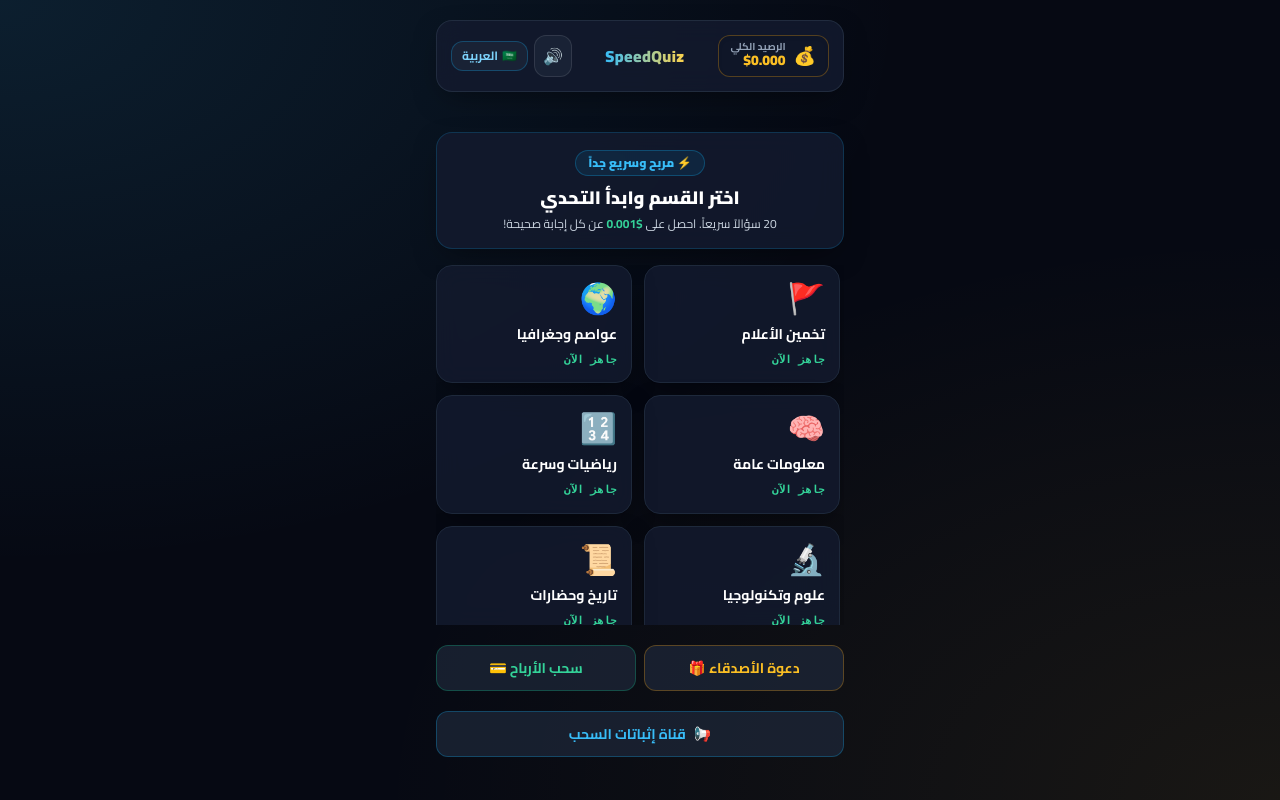
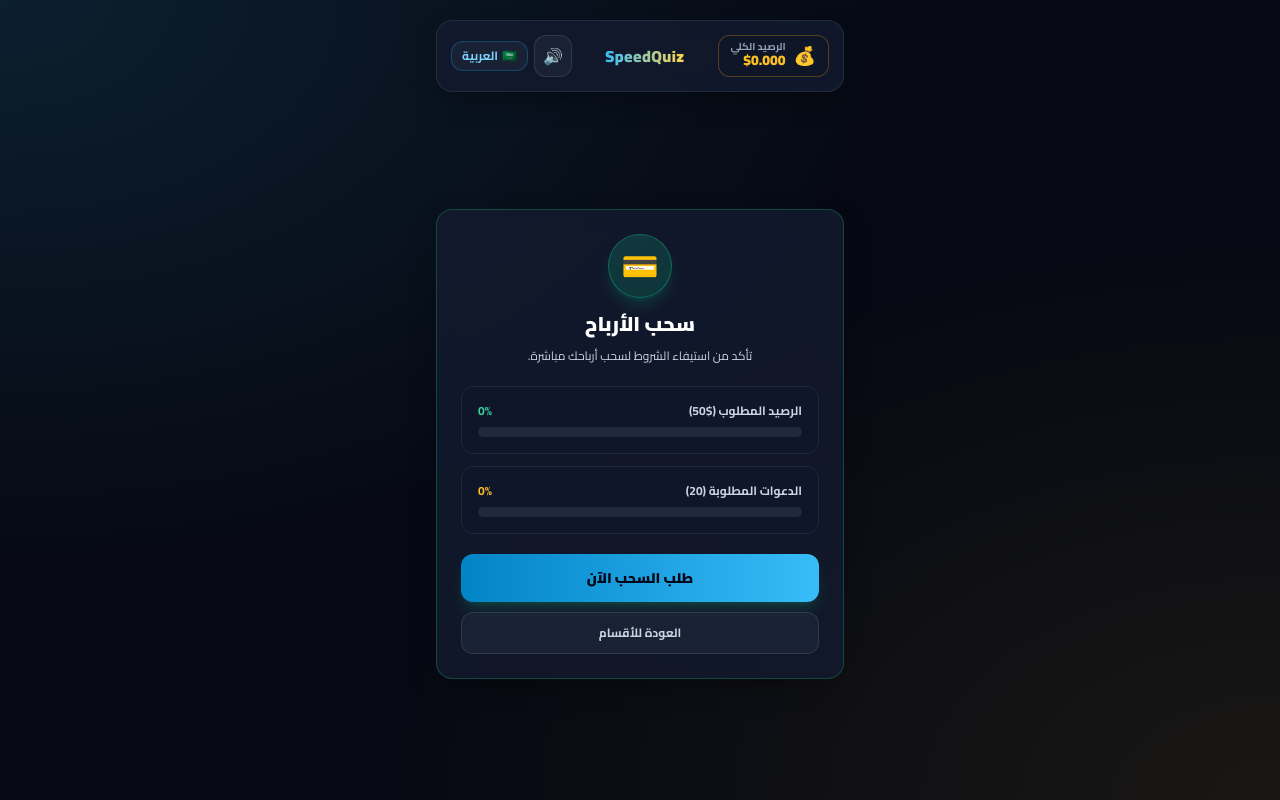
Before and after one commit to xma1xma-maker/quezte, a plain HTML site: page index.html in a window 1280 px wide. Both pictures are taken after a click on the button "سحب الأرباح 💳". Drawn offline with nearby package versions, Linux system fonts and the light colour scheme; a script that the page names is missing.

Commit message:
Update index.html

```diff
--- a/index.html
+++ b/index.html
@@ -92,8 +92,8 @@
           <span id="lbl-invite">دعوة الأصدقاء 🎁</span>
         </button>
 
-        <!-- زر سحب الأرباح -->
-        <button onclick="window.openWithdraw()" class="w-full glass-btn py-3 rounded-xl text-emerald-400 font-bold text-sm flex items-center justify-center gap-2 border border-emerald-500/30 hover:bg-emerald-500/10 transition-all active:scale-95">
+        <!-- زر فتح صفحة السحب -->
+        <button onclick="window.openWithdrawScreen()" class="w-full glass-btn py-3 rounded-xl text-emerald-400 font-bold text-sm flex items-center justify-center gap-2 border border-emerald-500/30 hover:bg-emerald-500/10 transition-all active:scale-95">
           <span id="lbl-withdraw">سحب الأرباح 💳</span>
         </button>
       </div>
@@ -105,7 +105,7 @@
       </button>
     </div>
 
-    <!-- SCREEN 2: INVITE FRIENDS (NEW) -->
+    <!-- SCREEN 2: INVITE FRIENDS -->
     <div id="screen-invite" class="hidden flex flex-col gap-4 my-auto">
       <div class="glass-card rounded-2xl p-6 text-center border border-amber-500/30 relative">
         <div class="w-16 h-16 mx-auto bg-amber-500/20 rounded-full flex items-center justify-center text-3xl mb-3 border border-amber-500/40 shadow-lg shadow-amber-500/20">🎁</div>
@@ -142,7 +142,48 @@
       </div>
     </div>
 
-    <!-- SCREEN 3: QUIZ -->
+    <!-- SCREEN 3: WITHDRAW (NEW) -->
+    <div id="screen-withdraw" class="hidden flex flex-col gap-4 my-auto">
+      <div class="glass-card rounded-2xl p-6 text-center border border-emerald-500/30 relative">
+        <div class="w-16 h-16 mx-auto bg-emerald-500/20 rounded-full flex items-center justify-center text-3xl mb-3 border border-emerald-500/40 shadow-lg shadow-emerald-500/20">💳</div>
+        <h2 class="text-xl font-black text-white mb-2" id="wd-title">سحب الأرباح</h2>
+        <p class="text-xs text-slate-300 mb-5 leading-relaxed" id="wd-desc">تأكد من استيفاء الشروط لسحب أرباحك مباشرة.</p>
+
+        <!-- شريط تقدم الرصيد -->
+        <div class="bg-slate-900/80 p-4 rounded-xl border border-slate-800 mb-3 text-right">
+          <div class="flex justify-between text-xs font-bold mb-2">
+            <span class="text-slate-300" id="lbl-wd-bal-req">الرصيد المطلوب ($50)</span>
+            <span id="wd-bal-progress" class="text-emerald-400">0%</span>
+          </div>
+          <div class="w-full bg-slate-800 h-2.5 rounded-full overflow-hidden">
+            <div id="wd-bal-bar" class="bg-emerald-400 h-full w-0 transition-all duration-500"></div>
+          </div>
+        </div>
+
+        <!-- شريط تقدم الدعوات -->
+        <div class="bg-slate-900/80 p-4 rounded-xl border border-slate-800 mb-5 text-right">
+          <div class="flex justify-between text-xs font-bold mb-2">
+            <span class="text-slate-300" id="lbl-wd-inv-req">الدعوات المطلوبة (20)</span>
+            <span id="wd-inv-progress" class="text-amber-400">0%</span>
+          </div>
+          <div class="w-full bg-slate-800 h-2.5 rounded-full overflow-hidden">
+            <div id="wd-inv-bar" class="bg-amber-400 h-full w-0 transition-all duration-500"></div>
+          </div>
+        </div>
+
+        <!-- أزرار الإجراءات -->
+        <div class="flex flex-col gap-2.5">
+          <button onclick="window.processWithdrawal()" class="w-full btn-shimmer py-3.5 rounded-xl text-slate-950 font-black text-sm flex items-center justify-center gap-2 shadow-lg shadow-emerald-500/20 active:scale-95">
+            <span id="btn-req-withdraw">طلب السحب الآن</span>
+          </button>
+          <button onclick="window.closeWithdrawScreen()" class="w-full glass-btn py-3 rounded-xl text-slate-300 font-bold text-xs hover:text-white active:scale-95">
+            <span id="btn-wd-back">العودة للأقسام</span>
+          </button>
+        </div>
+      </div>
+    </div>
+
+    <!-- SCREEN 4: QUIZ -->
     <div id="screen-quiz" class="hidden flex flex-col">
       <div class="flex justify-between items-center mb-3 text-xs font-bold px-1">
         <button onclick="window.exitQuiz()" class="bg-red-500/20 text-red-400 px-3 py-1.5 rounded-xl border border-red-500/30 flex items-center gap-1 hover:bg-red-500/30 transition-colors active:scale-95">
@@ -171,7 +212,7 @@
       <div id="options-container" class="grid grid-cols-1 gap-2.5"></div>
     </div>
 
-    <!-- SCREEN 4: RESULT -->
+    <!-- SCREEN 5: RESULT -->
     <div id="result-screen" class="hidden glass-card rounded-2xl p-6 text-center border border-slate-700/80 flex flex-col items-center gap-4 my-auto">
       <div class="w-20 h-20 rounded-full bg-emerald-500/10 border-2 border-emerald-500/40 flex items-center justify-center text-4xl">🎉</div>
       <div>
```
